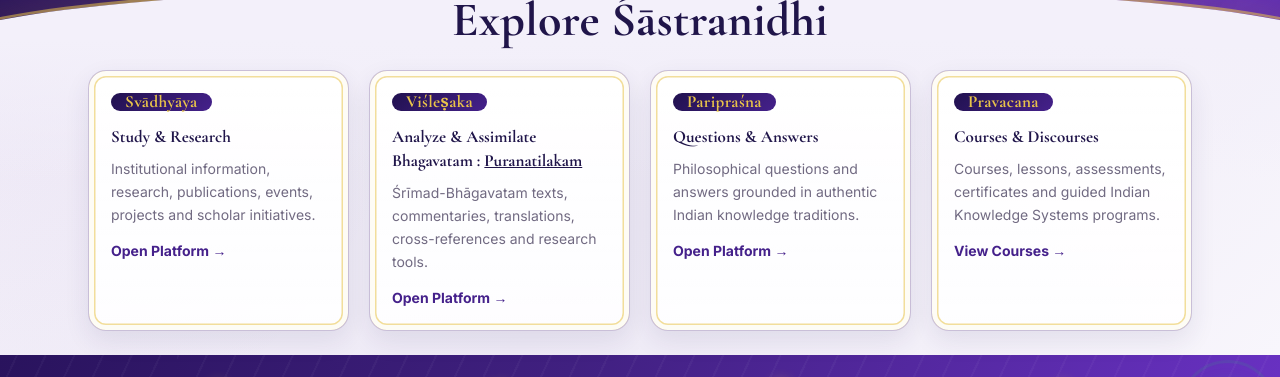
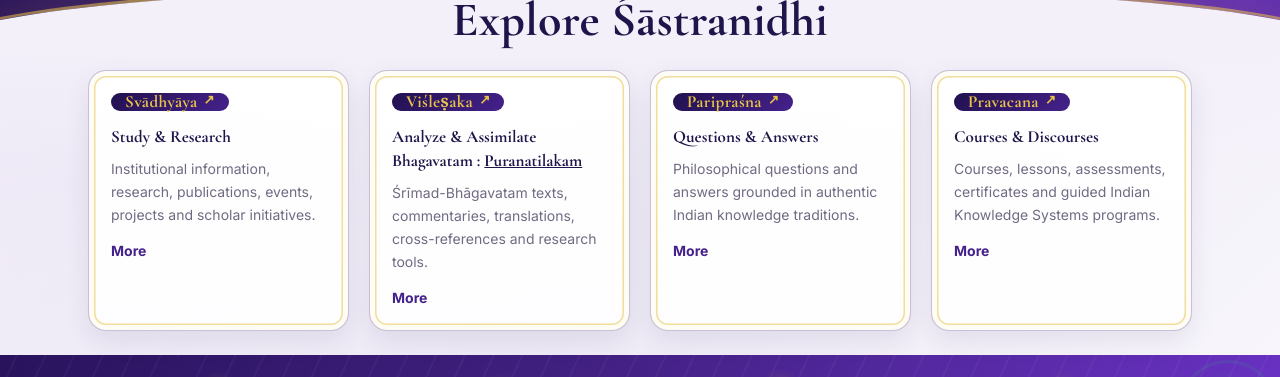
Before and after one commit to sastranidhiweb-bot/Sastranidhi-OAuth, a React (Vite) app: page / in a window 1280 px wide. Shown: the part 339-716 px from the top of the page. Built offline with nearby package versions, Linux system fonts and the light colour scheme; no server answers.

Commit message:
feat(home): make platform name buttons link out and add More/Less toggle

```diff
--- a/src/components/Initiatives/Initiatives.jsx
+++ b/src/components/Initiatives/Initiatives.jsx
@@ -19,7 +19,7 @@
               subtitle={item.subtitle}
               subtitleUnderlined={item.subtitleUnderlined}
               description={item.description}
-              linkLabel={item.linkLabel}
+              more={item.more}
               href={import.meta.env.DEV && item.devHref ? item.devHref : item.href}
             />
           ))}
--- a/src/components/PlatformCard.jsx
+++ b/src/components/PlatformCard.jsx
@@ -1,3 +1,5 @@
+import { useEffect, useId, useState } from 'react';
+
 export default function PlatformCard({
   icon,
   shortLabel,
@@ -6,11 +8,36 @@
   subtitleUnderlined,
   description,
   href,
-  linkLabel,
+  more,
 }) {
+  const [open, setOpen] = useState(false);
+  const moreId = useId();
+  // briefly shows "Opening…" on the name badge after it is clicked
+  const [opening, setOpening] = useState(false);
+
+  useEffect(() => {
+    if (!opening) return undefined;
+    const timer = setTimeout(() => setOpening(false), 1500);
+    return () => clearTimeout(timer);
+  }, [opening]);
+
   return (
-    <div className="tablet">
-      <div className="icon icon-pill">{shortLabel || icon}</div>
+    // a data attribute, not a class: the scroll-reveal code adds its own
+    // class to this element, which a className change would wipe
+    <div className="tablet" data-open={open ? '' : undefined}>
+      <div className="tablet-main">
+        <div className="tablet-head">
+          <a
+            className="icon icon-pill"
+            href={href}
+            target="_blank"
+            rel="noopener noreferrer"
+            onClick={() => setOpening(true)}
+          >
+            {opening ? 'Opening…' : shortLabel || icon}
+            <span className="pill-arrow" aria-hidden="true">↗</span>
+          </a>
+        </div>
         <h3>
           {title}
           {(subtitle || subtitleUnderlined) && (
@@ -21,9 +48,23 @@
           )}
         </h3>
         <p>{description}</p>
-      <a href={href} target="_blank" rel="noopener noreferrer">
-        {linkLabel}
-      </a>
+        {more && (
+          <button
+            type="button"
+            className="tablet-more"
+            aria-expanded={open}
+            aria-controls={moreId}
+            onClick={() => setOpen((value) => !value)}
+          >
+            {open ? 'Less' : 'More'}
+          </button>
+        )}
+      </div>
+      {more && open && (
+        <div className="tablet-more-text" id={moreId}>
+          <p>{more}</p>
+        </div>
+      )}
     </div>
   );
 }
--- a/src/data/siteData.js
+++ b/src/data/siteData.js
@@ -15,7 +15,8 @@
     shortLabel: 'Svādhyāya',
     description:
       'Institutional information, research, publications, events, projects and scholar initiatives.',
-    linkLabel: 'Open Platform →',
+    // shown inside the card when "More" is clicked (placeholder text)
+    more: 'More details about Svādhyāya will be added here.',
     href: 'https://reader.sastranidhi.org/homePage',
     devHref: 'https://reader.sastranidhi.org/homePage',
   },
@@ -28,7 +29,7 @@
     shortLabel: 'Viśleṣaka',
     description:
       'Śrīmad-Bhāgavatam texts, commentaries, translations, cross-references and research tools.',
-    linkLabel: 'Open Platform →',
+    more: 'More details about Viśleṣaka will be added here.',
     href: 'https://puranatilakam.com/',
     devHref: 'https://puranatilakam.com/',
   },
@@ -38,7 +39,7 @@
     shortLabel: 'Paripraśna',
     description:
       'Philosophical questions and answers grounded in authentic Indian knowledge traditions.',
-    linkLabel: 'Open Platform →',
+    more: 'More details about Paripraśna will be added here.',
     href: 'https://qna.sastranidhi.org/',
     devHref: 'https://qna.sastranidhi.org/',
   },
@@ -48,7 +49,7 @@
     shortLabel: 'Pravacana',
     description:
       'Courses, lessons, assessments, certificates and guided Indian Knowledge Systems programs.',
-    linkLabel: 'View Courses →',
+    more: 'More details about Pravacana will be added here.',
     href: 'https://sastranidhi.edmingle.com/',
     devHref: 'https://sastranidhi.edmingle.com/',
   },
--- a/src/styles/initiatives.css
+++ b/src/styles/initiatives.css
@@ -86,7 +86,8 @@
   transition: width 0.55s cubic-bezier(0.22, 1, 0.36, 1);
 }
 
-#platforms .tablet:hover {
+/* no card hover effect while the cursor is above the title (.tablet-head) */
+#platforms .tablet:hover:not(:has(.tablet-head:hover)) {
   transform: translateY(-8px);
   border-color: rgba(105, 51, 201, 0.55);
   box-shadow:
@@ -95,7 +96,7 @@
     0 22px 44px rgba(48, 30, 89, 0.16);
 }
 
-#platforms .tablet:hover::after {
+#platforms .tablet:hover:not(:has(.tablet-head:hover))::after {
   width: calc(100% - 36px);
 }
 
@@ -119,11 +120,6 @@
   /* sit on the line's top edge so no text descender space is added
      between the badge and the title below */
   vertical-align: top;
-  transition: transform 0.45s cubic-bezier(0.22, 1, 0.36, 1);
-}
-
-#platforms .tablet:hover .icon-pill {
-  transform: translateY(-3px) rotate(-3deg);
 }
 
 /* ---------- Title ---------- */
@@ -149,31 +145,139 @@
   margin: 0 0 12px;
 }
 
-/* ---------- Link ---------- */
-#platforms .tablet a {
+/* the name badge is the link to the platform */
+#platforms .tablet a.icon-pill {
+  text-decoration: none;
+  cursor: pointer;
+  gap: 6px;
+  transition: background 0.25s ease, box-shadow 0.25s ease, transform 0.12s ease, filter 0.12s ease;
+}
+
+/* "opens in a new tab" arrow after the name */
+#platforms .tablet .icon-pill .pill-arrow {
+  font-family: Arial, sans-serif;
+  font-size: 13px;
+  line-height: 1;
+}
+
+/* hover: brighter with a gold ring; the badge itself doesn't move */
+#platforms .tablet a.icon-pill:hover {
+  background: linear-gradient(135deg, #2E1A6B, #5B30B5);
+  box-shadow: 0 0 0 2px var(--brand-gold);
+}
+
+/* pressed */
+#platforms .tablet a.icon-pill:active {
+  transform: scale(0.95);
+  filter: brightness(0.85);
+}
+
+/* The badge's row, stretched over the card's top and side padding so it
+   covers everything above the title. The card hover effect is off while
+   the cursor is anywhere in it. */
+#platforms .tablet .tablet-head {
+  margin: -22px -22px 0;
+  padding: 22px 22px 0;
+}
+
+#platforms .tablet a.icon-pill:focus-visible {
+  outline: 2px solid var(--brand-gold);
+  outline-offset: 2px;
+}
+
+/* ---------- More / Less toggle ---------- */
+#platforms .tablet .tablet-more {
+  display: inline-block;
+  padding: 0;
+  border: 0;
+  background: none;
+  font-family: inherit;
   font-size: 14px;
   font-weight: 700;
   color: var(--brand-violet);
-  text-decoration: none;
+  cursor: pointer;
   transition: color 0.25s ease, transform 0.25s ease;
-  display: inline-block;
 }
 
-#platforms .tablet a:hover {
+#platforms .tablet .tablet-more:hover {
   color: var(--brand-violet-light);
   transform: translateX(3px);
+}
+
+/* ---------- Expanded card ----------
+   Only the clicked card grows. It spans a second grid row that holds its
+   extra text, and takes its rows from the grid (subgrid) so the first row
+   keeps the same height and the other cards in the row don't stretch. */
+#platforms .tablet-grid {
+  --row-gap: 20px;
+}
+
+#platforms .tablet {
+  grid-row: 1;
+}
+
+#platforms .tablet[data-open] {
+  grid-row: 1 / span 2;
+  display: grid;
+  grid-template-rows: subgrid;
+}
+
+/* stands in for the card's own bottom padding, so the first row is sized
+   exactly as it is when the card is closed */
+#platforms .tablet[data-open] .tablet-main {
+  padding-bottom: 20px;
+}
+
+#platforms .tablet .tablet-more-text {
+  /* pull the text up over that padding and the row gap, leaving 12px */
+  margin-top: calc(-8px - var(--row-gap));
+  animation: tabletMoreIn 0.3s ease;
+}
+
+#platforms .tablet .tablet-more-text p:last-child {
+  margin-bottom: 0;
+}
+
+@keyframes tabletMoreIn {
+  from { opacity: 0; transform: translateY(-4px); }
+  to { opacity: 1; transform: none; }
 }
 
 /* ---------- Responsive ---------- */
 @media (max-width: 980px) {
   #platforms .tablet-grid {
     grid-template-columns: repeat(2, 1fr);
+    /* each row of cards is followed by a row for its expanded text, so the
+       space between card rows is two half gaps */
+    --row-gap: 10px;
+    row-gap: var(--row-gap);
+  }
+  #platforms .tablet:nth-child(n + 3) {
+    grid-row: 3;
+  }
+  #platforms .tablet[data-open]:nth-child(n + 3) {
+    grid-row: 3 / span 2;
   }
 }
 
 @media (max-width: 560px) {
   #platforms .tablet-grid {
     grid-template-columns: 1fr;
+    row-gap: 20px;
+  }
+  /* one card per row: the expanded card simply grows */
+  #platforms .tablet,
+  #platforms .tablet[data-open],
+  #platforms .tablet:nth-child(n + 3),
+  #platforms .tablet[data-open]:nth-child(n + 3) {
+    grid-row: auto;
+    display: block;
+  }
+  #platforms .tablet[data-open] .tablet-main {
+    padding-bottom: 0;
+  }
+  #platforms .tablet .tablet-more-text {
+    margin-top: 12px;
   }
   section#platforms {
     padding: 4px 0 40px;
@@ -212,10 +316,10 @@
 #platforms .tablet{border-radius:18px !important;outline:none !important;
   border:1.5px solid rgba(76,43,127,.30) !important;
   box-shadow:inset 0 0 0 5px rgba(255,255,255,.9),inset 0 0 0 6.5px rgba(232,195,74,.55),0 10px 26px rgba(47,30,85,.09) !important;}
-#platforms .tablet:hover{border-color:rgba(105,51,201,.55) !important;
+#platforms .tablet:hover:not(:has(.tablet-head:hover)){border-color:rgba(105,51,201,.55) !important;
   box-shadow:inset 0 0 0 5px rgba(255,255,255,.95),inset 0 0 0 6.5px rgba(232,195,74,.9),0 22px 44px rgba(48,30,89,.16) !important;}
 #platforms .tablet::after{left:18px !important;right:18px;top:0;border-radius:0 0 3px 3px;}
-#platforms .tablet:hover::after{width:calc(100% - 36px) !important;}
+#platforms .tablet:hover:not(:has(.tablet-head:hover))::after{width:calc(100% - 36px) !important;}
 #platforms .tablet .icon{border-radius:10px !important;}
 
 /* --- research-background-style: Trim unnecessary space [home-only] --- */
@@ -267,13 +371,3 @@
 .homepage .section-head h2::after{display:none;}
 /* Explore: heading's bottom margin 18px -> 12px so the cards sit closer. */
 .homepage #platforms .section-head{margin-bottom:12px !important;}
-
-/* --- sastranidhi-visual-upgrade: Explore badge hover [home-only]
-   (outranks the #platforms .tablet .icon-pill rules above) --- */
-.homepage #platforms .tablet .icon{
-  transition:transform .45s cubic-bezier(.22,1,.36,1),box-shadow .45s ease;
-}
-.homepage #platforms .tablet:hover .icon{
-  transform:translateY(-3px) rotate(-2deg);
-  box-shadow:0 8px 18px rgba(48,22,98,.18);
-}
```
Lines whose indentation alone changed are shown as unchanged.
